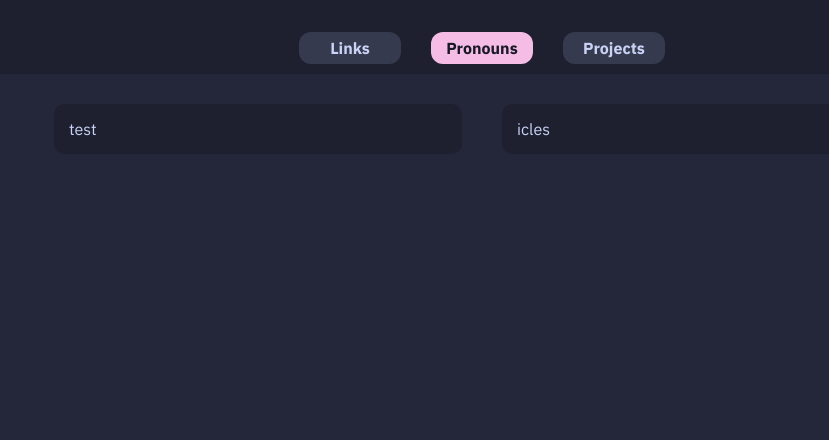
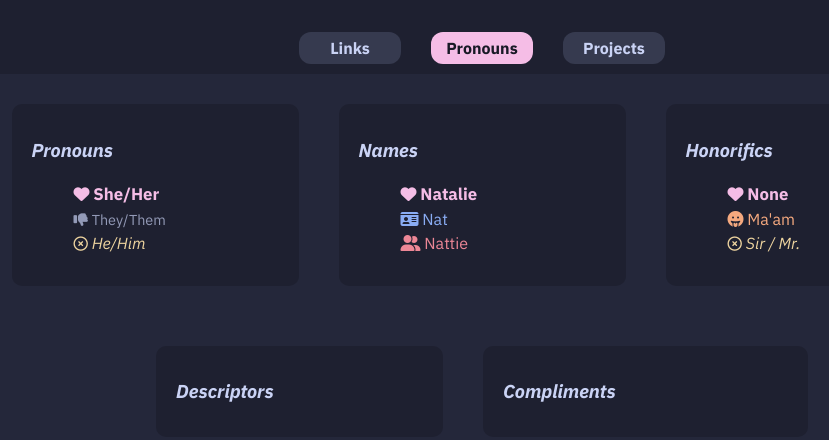
Before and after one commit to Nyatalieeee/pages, a plain HTML site: page pages/pronouns.html in a window 1280 px wide. Shown: the part 228-668 px from the top of the page, without its empty margins (158-987 px from the left). Drawn offline with Linux system fonts and the light colour scheme.

Commit message:
added content to pronoun page

```diff
--- a/pages/pronouns.html
+++ b/pages/pronouns.html
@@ -9,6 +9,7 @@
     <meta name="viewport" content="width=device-width, initial-scale=1.0">
     <meta name="author" content="Natalie Ashley Raine">
 
+    <script src="https://kit.fontawesome.com/4f391aa346.js" crossorigin="anonymous"></script>
 
 </head>
 <body>
@@ -43,13 +44,85 @@
     <div class="container">
 
         <div class="content-prns">
-            test
+            <h3><i>Pronouns</i></h3>
+
+            <ul>
+                <li>
+                <span class="fa-solid fa-heart" title="Yes"></span>
+                <span class="prns-yes">She/Her</span>
+                </li>
+
+                <li>
+                <span class="fa-solid fa-thumbs-down" title="No"></span>
+                <span class="prns-no">They/Them</span>
+                </li>
+
+                <li>
+                <i>
+                <span class="fa-solid fa-circle-xmark"></span>
+                <span class="prns-never">He/Him</span>
+                </i>
+                </li>
+            </ul>
+
         </div>
         <div class="content-prns">
-            icles
+            <h3><i>Names</i></h3>
+
+            <ul>
+                <li>
+                <span class="fa-solid fa-heart" title="Yes"></span>
+                <span class="prns-yes">Natalie</span>
+                </li>
+
+                <li>
+                <span class="fa-solid fa-id-card" title="Nickname"></span>
+                <span class="prns-nick">Nat</span>
+                </li>
+
+                <li>
+                <span class="fa-solid fa-user-group" title="Only if we're close"></span>
+                <span class="prns-onlyclose">Nattie</span>
+                </li>
+            </ul>
+
+        </div>
+        <div class="content-prns">
+            <h3><i>Honorifics</i></h3>
+
+            <ul>
+                <li>
+                <span class="fa-solid fa-heart" title="Yes"></span>
+                <span class="prns-yes">None</span>
+                </li>
+
+                <li>
+                <span class="fa-solid fa-face-grin-tongue" title="Jokingly"></span>
+                <span class="prns-joking">Ma'am</span>
+                </li>
+
+                <li>
+                <i>
+                <span class="fa-solid fa-circle-xmark"></span>
+                <span class="prns-never">Sir / Mr.</span>
+                </i>
+                </li>
+            </ul>
+
         </div>
 
     </div>
+    <div class="container">
+
+        <div class="content-prns">
+            <h3><i>Descriptors</i></h3>
+        </div>
+        <div class="content-prns" style="width: 23%;">
+            <h3><i>Compliments</i></h3>
+        </div>
+
+    </div>
+
 </main>
 
 </body>
--- a/styles/style.css
+++ b/styles/style.css
@@ -70,7 +70,38 @@ header {
     border-radius: 10px;
     margin: 20px;
     padding: 15px;
-    width: 30%;
+    padding-left: 20px;
+    width: 20%;
+
+    ul > li {
+        padding: 2px;
+
+        &::marker {
+            content: none;
+        }
+    }
+
+    /* for pronoun page */
+
+    .fa-heart::before { color: var(--accent-color); }
+    .prns-yes { color: var(--accent-color); font-size: 105%; font-weight: 800; }
+
+    .fa-user-group::before { color: var(--red); }
+    .prns-onlyclose { color: var(--red); }
+
+    .prns-okay { color: var(--subtext1); }
+
+    .fa-thumbs-down::before { color: var(--overlay2); font-size: 90%; }
+    .prns-no { color: var(--overlay2); font-size: 90%; font-weight: 400; }
+
+    .fa-circle-xmark::before { color: var(--yellow); font-size: 90%; font-weight: 300; }
+    .prns-never { color: var(--yellow); }
+
+    .fa-face-grin-tongue::before { color: var(--peach); }
+    .prns-joking { color: var(--peach); }
+
+    .fa-id-card::before { color: var(--blue); }
+    .prns-nick { color: var(--blue); }
 }
 .content-proj {
     background-color: var(--mantle);
```
